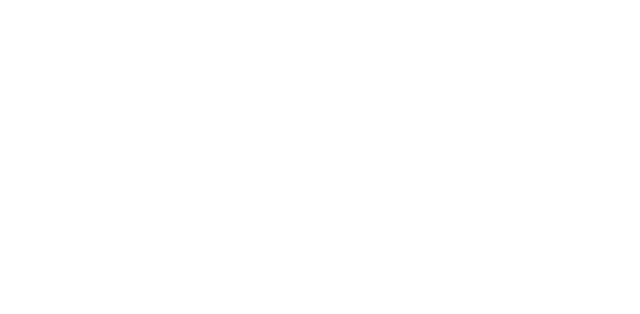
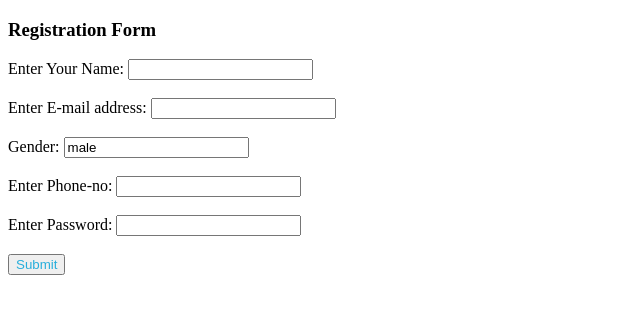
Before and after one commit to Shaik-Mohammed-Zubaidi/React-Assignments-Set-2---Form-Validation-React, a React app: page / in a window 1280 px wide. Shown: the whole page, without its empty margins (0-640 px from the left). Built offline with nearby package versions, Linux system fonts and the light colour scheme.

Commit message:
commit11

```diff
--- a/src/components/App.js
+++ b/src/components/App.js
@@ -1,11 +1,116 @@
-import React, {Component, useState} from "react";
-import '../styles/App.css';
+import React, { useState } from "react";
+import "../styles/App.css";
 
 const App = () => {
+  const [name, setName] = useState("");
+  const [email, setEmail] = useState("");
+  const [gender, setGender] = useState("male");
+  const [phoneNumber, setPhoneNumber] = useState("");
+  const [password, setPassword] = useState("");
+  const [error, setError] = useState("");
+
+  const [welcomeMsg, setWelcomeMsg] = useState("");
+  const validateInputs = () => {
+    if (name === "" || email === "" || phoneNumber === "" || password === "") {
+      setError("All fields are mandatory");
+      return false;
+    }
+    if (!name.match(/^[0-9a-zA-Z\s]+$/)) {
+      setError("Name is not alphanumeric");
+      return false;
+    }
+    if (!email.includes("@")) {
+      setError("Email must contain @");
+      return false;
+    }
+    if (gender !== "male" && gender !== "female" && gender !== "others") {
+      setError("Please identify as male, female or others");
+      return false;
+    }
+    if (!phoneNumber.match(/^[0-9]+$/)) {
+      setError("Phone Number must contain only numbers");
+      return false;
+    }
+    if (password.length < 6) {
+      setError("Password must contain atleast 6 letters");
+      return false;
+    }
+    setError("");
+    return true;
+  };
+  const sayHello = () => {
+    let userName = "";
+    for (let i = 0; email[i] !== "@"; i++) {
+      userName += email[i];
+    }
+    setWelcomeMsg("Hello " + userName);
+    return;
+  };
+  const handleSubmit = () => {
+    if (!validateInputs()) {
+      return;
+    }
+    sayHello();
+  };
   return (
-    <div id="main"></div>
-  )
-}
-
+    <div id="main">
+      {welcomeMsg !== "" && <h1>{welcomeMsg}</h1>}
+      <h3>Registration Form </h3>
+      Enter Your Name:{" "}
+      <input
+        data-testid="name"
+        type="text"
+        value={name}
+        onChange={(event) => setName(event.target.value)}
+      />
+      <br />
+      <br />
+      Enter E-mail address:{" "}
+      <input
+        data-testid="email"
+        type="email"
+        value={email}
+        onChange={(event) => setEmail(event.target.value)}
+      />
+      <br />
+      <br />
+      Gender:{" "}
+      <input
+        data-testid="gender"
+        value={gender}
+        onChange={(event) => setGender(event.target.value)}
+      />
+      <br />
+      <br />
+      Enter Phone-no:{" "}
+      <input
+        data-testid="phoneNumber"
+        type="text"
+        value={phoneNumber}
+        onChange={(event) => setPhoneNumber(event.target.value)}
+      />
+      <br />
+      <br />
+      Enter Password:{" "}
+      <input
+        data-testid="password"
+        type="password"
+        value={password}
+        onChange={(event) => setPassword(event.target.value)}
+      />
+      <br />
+      <br />
+      {error !== "" && (
+        <div className="error">
+          {error}
+          <br />
+        </div>
+      )}
+      <button data-testid="submit" onClick={handleSubmit}>
+        Submit
+      </button>
+    </div>
+  );
+};
 
 export default App;
--- a/src/styles/App.css
+++ b/src/styles/App.css
@@ -3,10 +3,13 @@ h1 {
   text-align: center;
 }
 
-
-button{
+button {
   color: #27aedb;
   text-align: center;
   justify-content: center;
   align-items: center;
 }
+
+.error {
+  color: red;
+}
```
Lines whose indentation alone changed are shown as unchanged.
